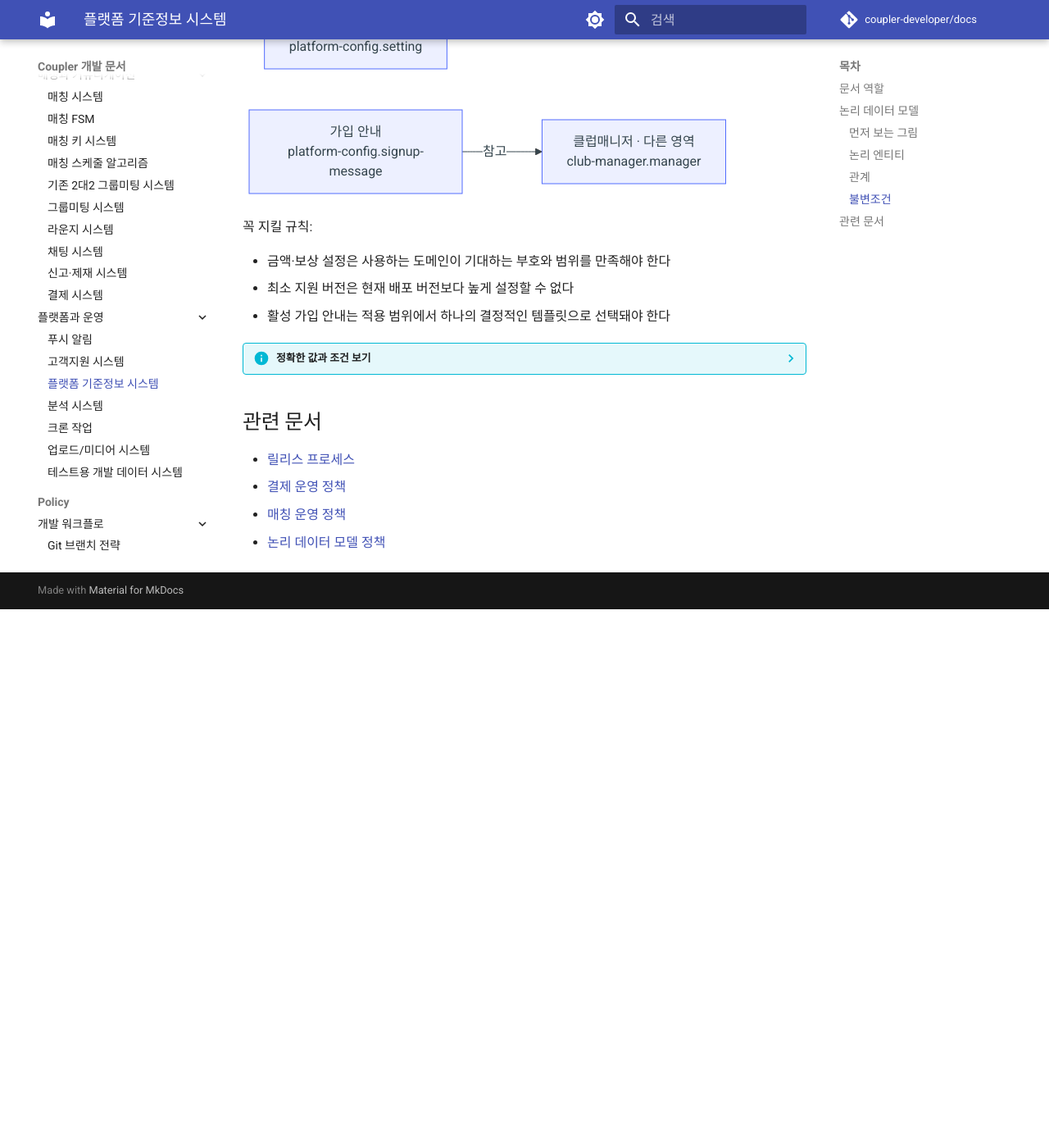
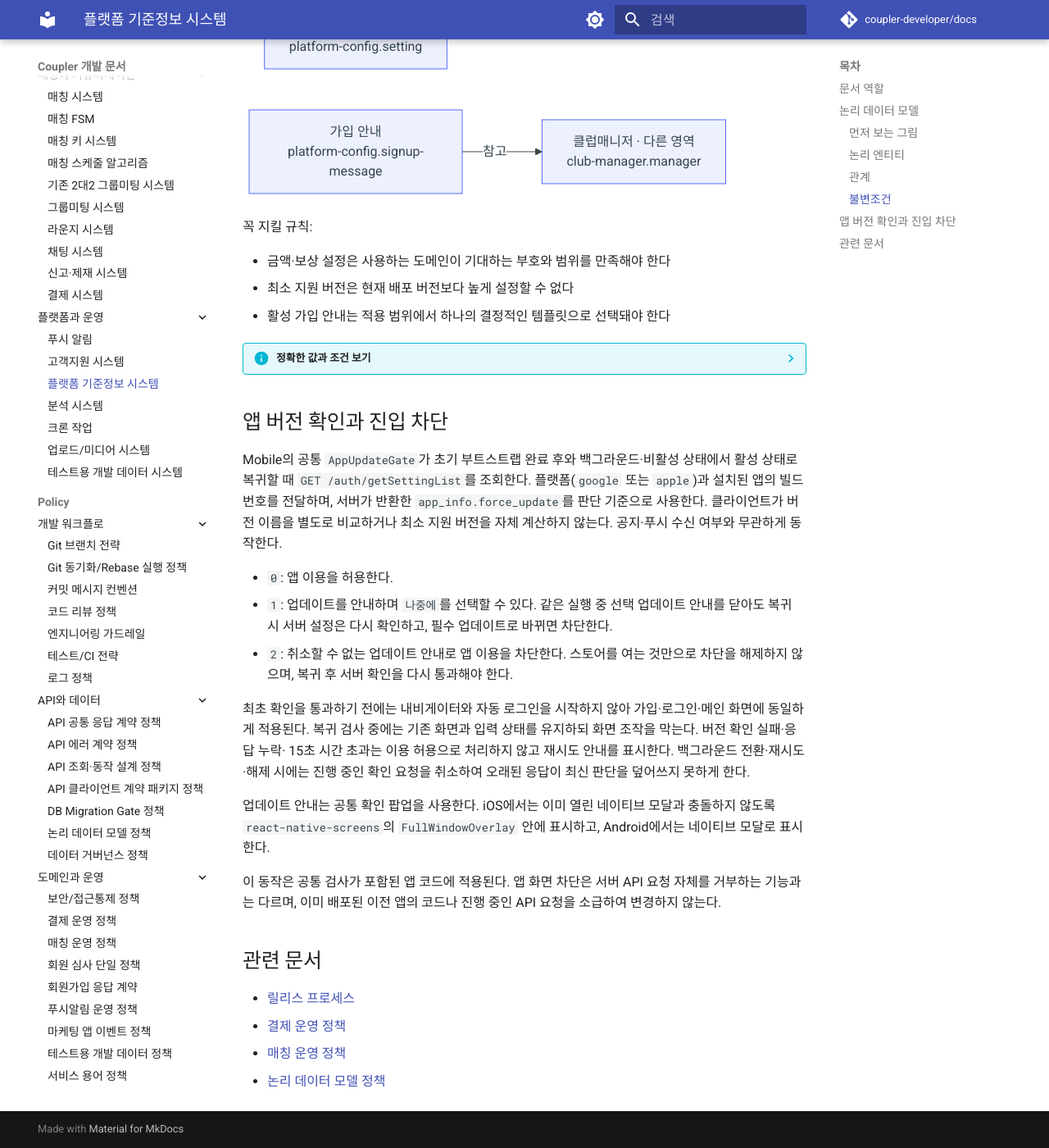
Before and after one commit to coupler-developer/docs, an MkDocs documentation site: the page built from content/architecture/platform-config-system.md, in a window 1280 px wide and 1400 px high, scrolled down 1212 px. Shown: the whole window at 82% size. Built offline with MkDocs 1.6.1 and Material for MkDocs 9.7.7, drawn with Linux system fonts in a browser that asks for light colours; comment, search, counter and statistics services are not loaded; before the commit the page ends 1955 px from its top, so only the background shows below that.

Commit message:
docs: 앱 공통 강제 업데이트 동작을 설명한다
Background:
- 앱 복귀 시 강제 업데이트 안내와 API cutover의 책임 경계를 명확히 해야 한다.

Reason:
- MainScreen에 한정되었던 버전 검사를 공통 진입 검사로 옮긴 구현과 설명 문서를 동기화한다.

Changes:
- 시작과 복귀 시 서버 버전 확인, 필수 업데이트 차단, 실패 재시도 동작을 설명한다.
- 화면 상태 보존과 플랫폼별 안내 표시, 이전 배포 앱과 서버 API 차단의 책임 경계를 기록한다.

How:
- 기존 플랫폼 기준정보 설명 문서에 반영하고 정책이나 릴리스 기록은 변경하지 않는다.
- 선행 Mobile PR을 main에 병합한 뒤 이 문서를 병합한다.

Tests:
- yarn verify 통과
- 코드와 문서 동기화 및 문서 안정성 리뷰 No Findings

```diff
--- a/content/architecture/platform-config-system.md
+++ b/content/architecture/platform-config-system.md
@@ -74,6 +74,30 @@ flowchart LR
 
 <!-- markdownlint-enable MD046 -->
 
+## 앱 버전 확인과 진입 차단
+
+Mobile의 공통 `AppUpdateGate`가 초기 부트스트랩 완료 후와 백그라운드·비활성 상태에서 활성 상태로 복귀할 때
+`GET /auth/getSettingList`를 조회한다. 플랫폼(`google` 또는 `apple`)과 설치된 앱의 빌드 번호를 전달하며,
+서버가 반환한 `app_info.force_update`를 판단 기준으로 사용한다. 클라이언트가 버전 이름을 별도로 비교하거나
+최소 지원 버전을 자체 계산하지 않는다. 공지·푸시 수신 여부와 무관하게 동작한다.
+
+- `0`: 앱 이용을 허용한다.
+- `1`: 업데이트를 안내하며 `나중에`를 선택할 수 있다. 같은 실행 중 선택 업데이트 안내를 닫아도 복귀 시
+  서버 설정은 다시 확인하고, 필수 업데이트로 바뀌면 차단한다.
+- `2`: 취소할 수 없는 업데이트 안내로 앱 이용을 차단한다. 스토어를 여는 것만으로 차단을 해제하지 않으며,
+  복귀 후 서버 확인을 다시 통과해야 한다.
+
+최초 확인을 통과하기 전에는 내비게이터와 자동 로그인을 시작하지 않아 가입·로그인·메인 화면에 동일하게
+적용된다. 복귀 검사 중에는 기존 화면과 입력 상태를 유지하되 화면 조작을 막는다. 버전 확인 실패·응답 누락·
+15초 시간 초과는 이용 허용으로 처리하지 않고 재시도 안내를 표시한다. 백그라운드 전환·재시도·해제 시에는
+진행 중인 확인 요청을 취소하여 오래된 응답이 최신 판단을 덮어쓰지 못하게 한다.
+
+업데이트 안내는 공통 확인 팝업을 사용한다. iOS에서는 이미 열린 네이티브 모달과 충돌하지 않도록
+`react-native-screens`의 `FullWindowOverlay` 안에 표시하고, Android에서는 네이티브 모달로 표시한다.
+
+이 동작은 공통 검사가 포함된 앱 코드에 적용된다. 앱 화면 차단은 서버 API 요청 자체를 거부하는 기능과는
+다르며, 이미 배포된 이전 앱의 코드나 진행 중인 API 요청을 소급하여 변경하지 않는다.
+
 ## 관련 문서
 
 - [릴리스 프로세스](../policy/release-process.md)
```
